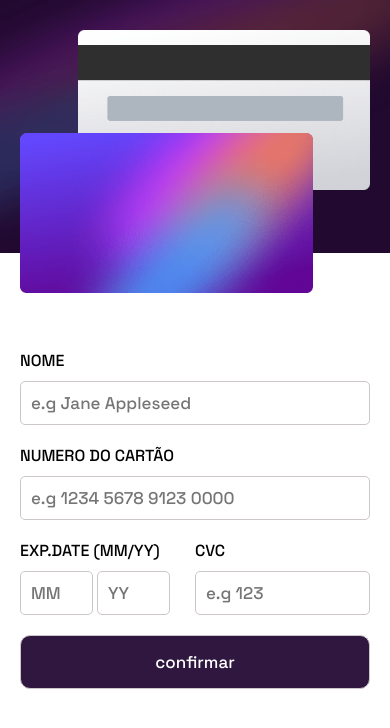
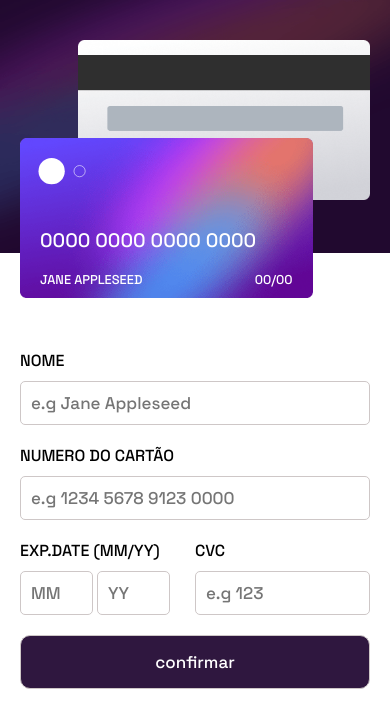
Before and after one commit to gileadejls/cardpage, a website: page card-website/index.html in a window 390 px wide. Drawn offline with Linux system fonts and the light colour scheme.

Commit message:
atualizando

```diff
--- a/card-website/index.html
+++ b/card-website/index.html
@@ -12,20 +12,24 @@
             <div class="card-background">
                 <img src="./imagens/bg-main-desktop.png" alt="" class="background">
                 <div class="back">
-                    <img src="./imagens/bg-card-back.png" alt="" class="back">
+                    <img src="./imagens/bg-card-back.png" alt="">
                 </div>
                 <div class="front">
-                    <img src="./imagens/bg-card-front.png" alt="" class="front">
+                    <svg width="84" height="47" viewBox="0 0 84 84" fill="none" xmlns="http://www.w3.org/2000/svg"><ellipse cx="23.478" cy="23.5" rx="23.478" ry="23.5" fill="#fff"/><path d="M83.5 23.5c0 5.565-4.507 10.075-10.065 10.075-5.559 0-10.065-4.51-10.065-10.075 0-5.565 4.506-10.075 10.065-10.075 5.558 0 10.065 4.51 10.065 10.075Z" stroke="#fff"></svg>
+                    <p id="numbercard">0000 0000 0000 0000</p>
+                    <p id="nametext" maxlength="10">Jane Appleseed</p>
+                    <p>00/00</p>
+                    <img src="./imagens/bg-card-front.png" alt="">
                 </div>
             </div>
         </div>
         <div class="card-details-container">
             <div class="card-details-info">
                 <form action="">
-                    <label for="name">Nome</label>
-                    <input type="text" name="name" id="name" placeholder="e.g Jane Appleseed">
+                    <label for="name" >Nome</label>
+                    <input type="text" name="name" id="name" placeholder="e.g Jane Appleseed" maxlength="20">
                     <label for="cardnumber">Numero do cartão</label>
-                    <input type="text" name="cardnumber" id="cardnumber" placeholder="e.g 1234 5678 9123 0000">
+                    <input type="number" name="cardnumber" id="cardnumber" placeholder="e.g 1234 5678 9123 0000">
                     <div class="date-cvc">
                        <div class="date">
                             <label for="">exp.date (mm/yy)</label>
@@ -45,5 +49,7 @@
             </div>
         </div>
     </div>
+
+    <script src="./script.js"></script>
 </body>
 </html>
--- a/card-website/sass/main.scss
+++ b/card-website/sass/main.scss
@@ -45,13 +45,46 @@
         }
 
         .back{
-            top: 15px;
-            right: 10px;
+            top: 40px;
+            right: 20px;
         }
         .front{
-            bottom: -20px;
-            left: 10px;
+            bottom: -50px;
+            left: 20px;
+
+            svg{
+                position: absolute;
+                top: 20px;
+
+            }
+
         }
+
+        .front p:nth-child(2){
+            position: absolute;
+            bottom: 50px;
+            left: 20px;
+            font-size: 5vw;
+            color: white;
+        }
+        .front p:nth-child(3){
+            position: absolute;
+            bottom: 15px;
+            left: 20px;
+            font-size: .8rem;
+            color: white;
+            text-transform: uppercase;
+        }
+
+        .front p:nth-child(4){
+            position: absolute;
+            bottom: 15px;
+            right: 20px;
+            font-size: .8rem;
+            color: white;
+            text-transform: uppercase;
+        }
+
 
 
     }
--- /dev/null
+++ b/card-website/script.js
@@ -0,0 +1,4 @@
+const nome = document.querySelector("#name")
+const numbercard = document.querySelector("#numbercard")
+const numberInput = document.querySelector("#cardnumber")
+const nometext = document.querySelector("#nametext")
```
Also changed, not shown: card-website/css/style.css, 1 other file.
